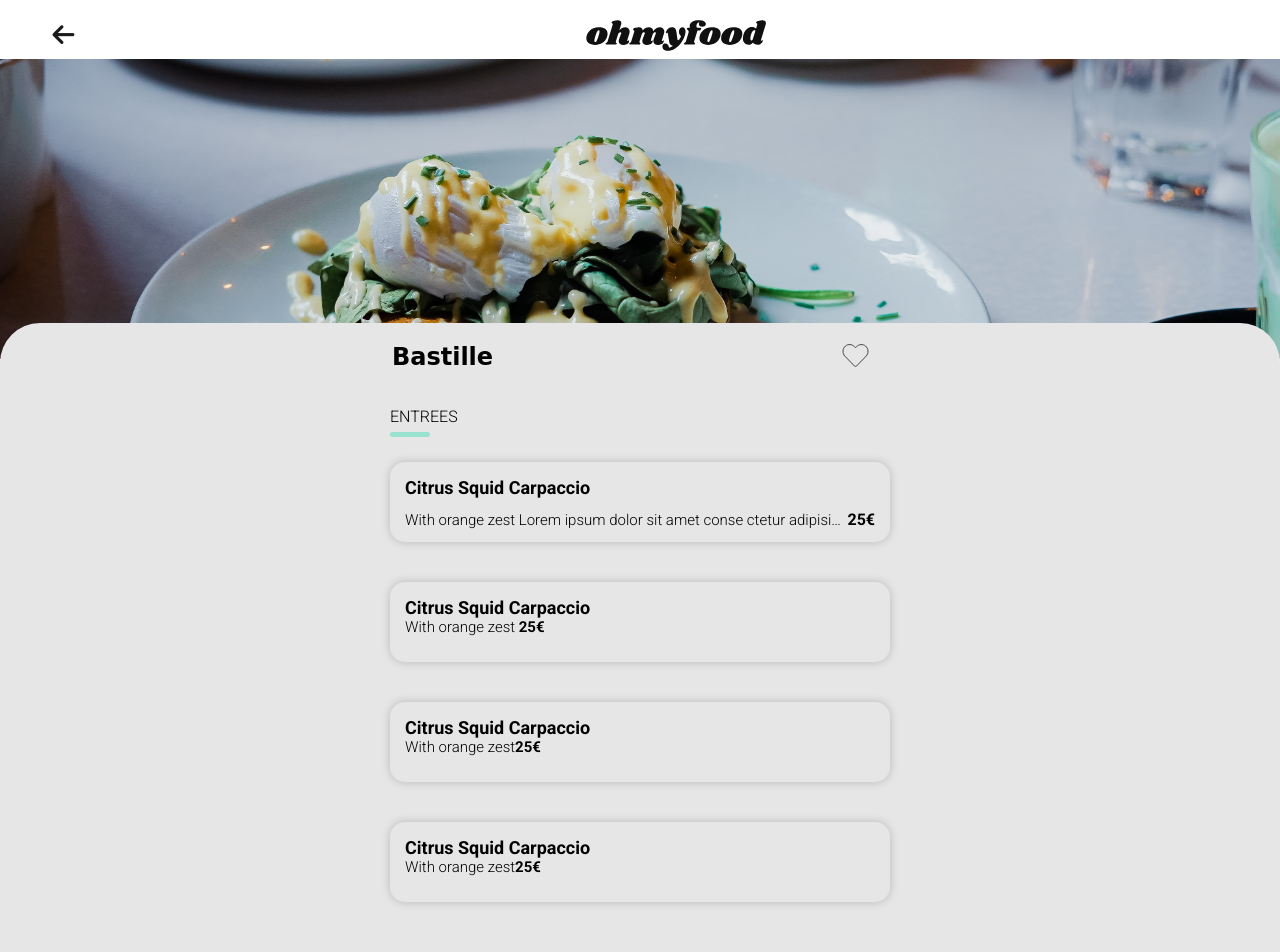
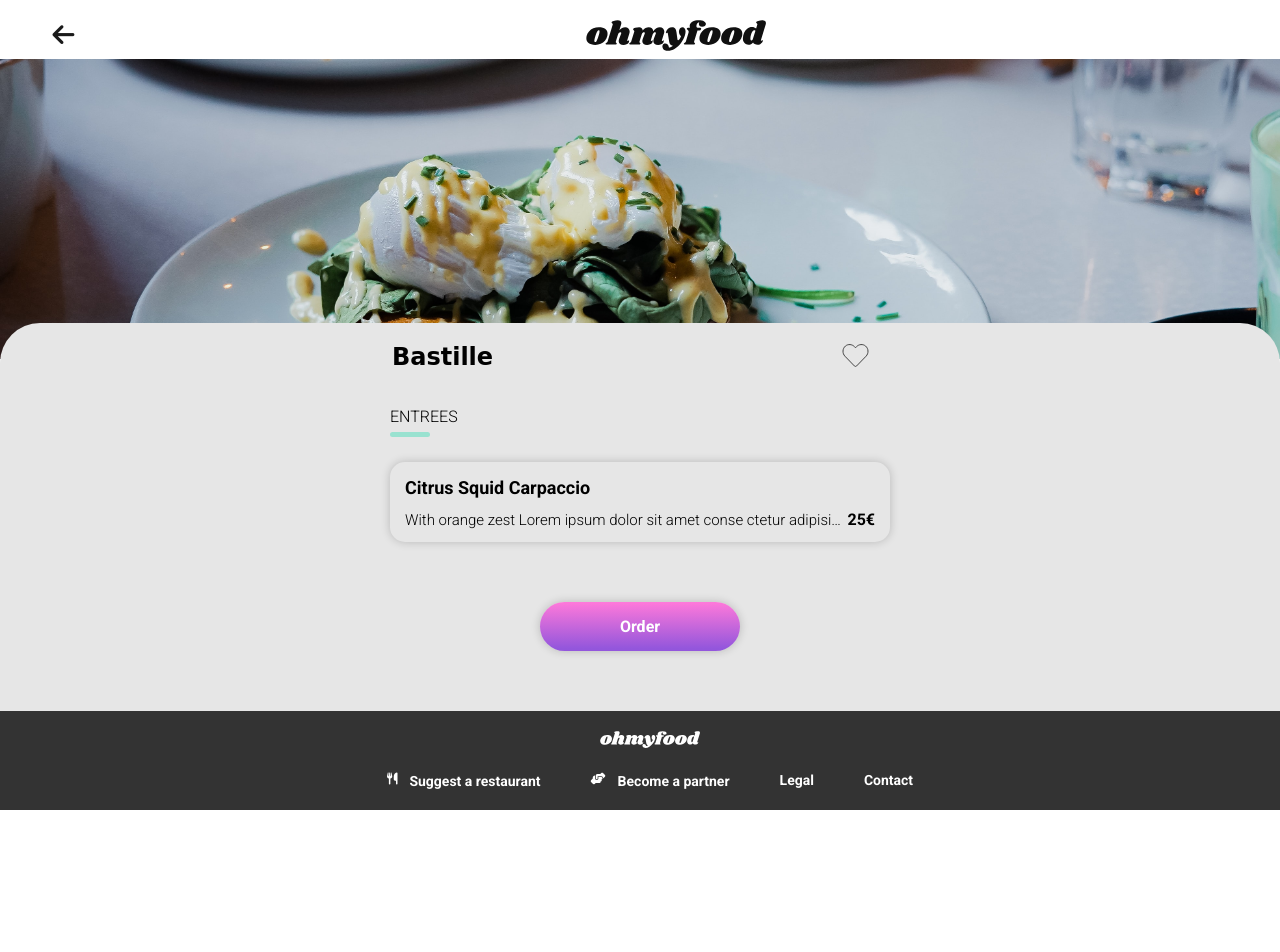
Before and after one commit to samdolbear/OC2-Integrate-a-mobile-website-with-animations-in-CSS, a website: page bastille.html in a window 1280 px wide. Shown: the top 952 px of the page. After the commit the page ends 810 px from the top, so only its background shows below. Drawn offline with Linux system fonts and the light colour scheme; a web font is replaced by a local one.

Commit message:
Update menu html before filling in html

```diff
--- a/bastille.html
+++ b/bastille.html
@@ -100,47 +100,7 @@
             </div>
           </div>
 
-<!-- back up copy -->
-          <div class="card card--menu">
-            <div class="card-info card-info--menu">
-              <p class="card__title card__title--menu">
-                Citrus Squid Carpaccio
-              </p>
-              <p class="card__text card__text--menu">
-                With orange zest
-                <span class="card__text-price">25€</span>
-              </p>
-            </div>
-            <!-- <span class="card__text-price">25€</span> -->
-            <div class="checkmark-anime">
-              <i class="fa-solid fa-circle-check checkmark-anime--icon"></i>
-            </div>
-          </div>
 
-
-
-<!-- ------------------------------------------------------ -->
-
-          <div class="card card--menu">
-            <div class="card-info card-info--menu">
-              <p class="card__title card__title--menu">
-                Citrus Squid Carpaccio
-              </p>
-              <p class="card__text card__text--menu">
-                With orange zest<span class="card__text-price">25€</span>
-              </p>
-            </div>
-          </div>
-          <div class="card card--menu">
-            <div class="card-info card-info--menu">
-              <p class="card__title card__title--menu">
-                Citrus Squid Carpaccio
-              </p>
-              <p class="card__text card__text--menu">
-                With orange zest<span class="card__text-price">25€</span>
-              </p>
-            </div>
-          </div>
         </div>
 
         <button class="button button--order" type="submit">Order</button>
--- a/sass/_components.scss
+++ b/sass/_components.scss
@@ -224,30 +224,30 @@
 // -------------------- Heart Button Animation END --------------------
 
 // -------------------- Load Menu Cards Animation START --------------------
-// .card--menu {
-//   opacity: 0;
-// }
+.card--menu {
+  opacity: 0;
+}
 
-// .card-ctn :nth-child(2) {
-//   @include load-cards (1s, 0.5s);
-// }
+.card-ctn :nth-child(2) {
+  @include load-cards (1s, 0.5s);
+}
 
-// .card-ctn :nth-child(3) {
-//   @include load-cards (1s, 1s);
-// }
+.card-ctn :nth-child(3) {
+  @include load-cards (1s, 1s);
+}
 
-// .card-ctn :nth-child(4) {
-//   @include load-cards (1s, 1.5s);
-// }
+.card-ctn :nth-child(4) {
+  @include load-cards (1s, 1.5s);
+}
 
-// @keyframes load {
-//   0% {
-//     opacity: 0;
-//   }
-//   100% {
-//     opacity: 1;
-//   }
-// }
+@keyframes load {
+  0% {
+    opacity: 0;
+  }
+  100% {
+    opacity: 1;
+  }
+}
 // -------------------- Load Menu Cards Animation END --------------------
 
 // -------------------- Menu Card Checkmark Animation START --------------------
--- a/sass/_layout.scss
+++ b/sass/_layout.scss
@@ -233,7 +233,6 @@ main {
     }
 }
 
-
 .heart-anime {
     fill: transparent;
     stroke: lighten($quaternary-color, 25%);
```
Also changed, not shown: public/css/styles.css, 1 other file.
